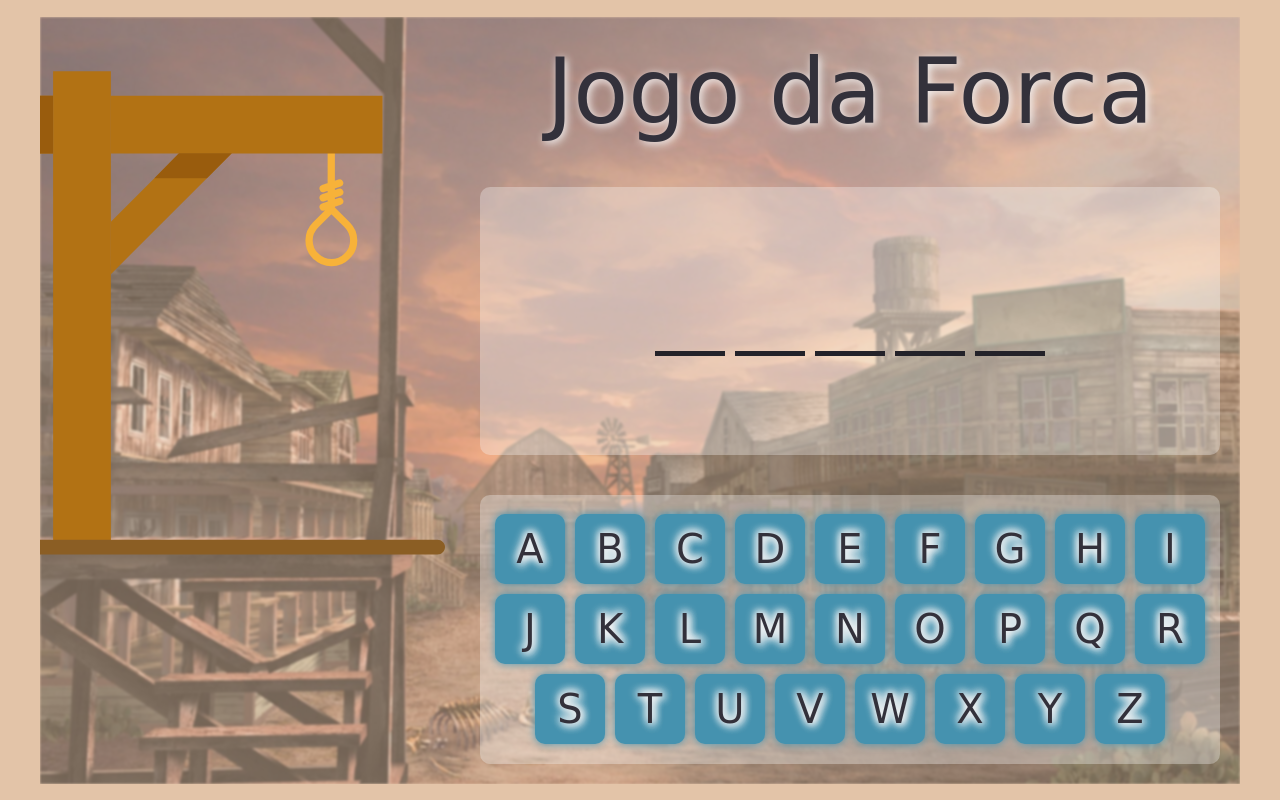
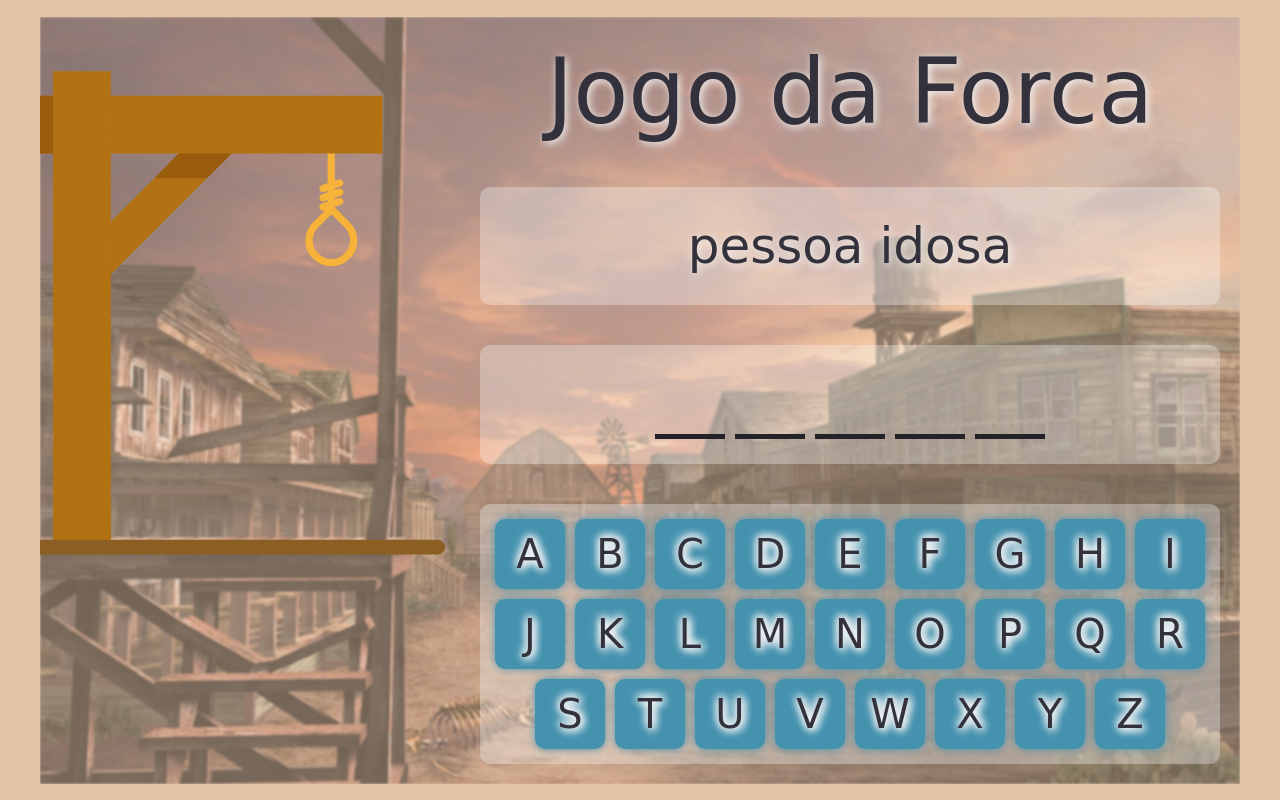
Before and after one commit to trallerd/atvd06-webi, a plain HTML site: page index.html in a window 1280 px wide. Both pictures are taken after a click on the button "Fácil". Drawn offline with Linux system fonts and the light colour scheme; a web font is replaced by a local one.

Commit message:
palavras e dica

```diff
--- a/index.html
+++ b/index.html
@@ -61,6 +61,7 @@
         <div id="cadastrar">
           <h2>Cadastrar Palvra</h2>
           <input type="text" id="input-palavra" placeholder="Palavra">
+          <input type="text" id="input-dica" placeholder="Dica da Palavra">
           <select id="select-dificuldade">
             <option value=""select></option>
             <option value="facil">Fácil</option>
@@ -73,6 +74,7 @@
             <button class="botao-voltar">Voltar</button>
           </div>
         <div id="jogo">
+          <h2 class="dica"></h2>
           <div class="respsota">
             <div class="palavra">
               <div class="letra-0">A</div>
--- a/jogo.js
+++ b/jogo.js
@@ -28,9 +28,42 @@ const elementos = {
 };
 
 const palavras = {
-  facil: ['anciã', 'série', 'avaro', 'maior', 'noite', 'ímpar', 'salvo', 'vetor', 'prado', 'pecha'],
-  medio: ['cônjuge', 'exceção', 'efêmero', 'prolixo', 'idílico', 'análogo', 'caráter', 'genuíno', 'estória', 'sublime'],
-  dificil: ['concepção', 'plenitude', 'essencial', 'hipócrita', 'corolário', 'paradigma', 'dicotomia', 'hegemonia', 'ratificar', 'propósito'],
+  facil: [
+    { palavra: 'anciã', dica: 'pessoa idosa' },
+    { palavra: 'série', dica: 'entretenimento televisivo' },
+    { palavra: 'avaro', dica: 'AVARENTO' },
+    { palavra: 'maior', dica: 'Que não é pequeno' },
+    { palavra: 'noite', dica: 'contrario de dia' },
+    { palavra: 'ímpar', dica: 'contrario de par' },
+    { palavra: 'salvo', dica: 'contrario de perdido' },
+    { palavra: 'vetor', dica: 'geometria' },
+    { palavra: 'prado', dica: 'municipio do estado da Bahia' },
+    { palavra: 'pecha', dica: 'O mesmo que percha' },
+  ],
+  medio: [
+    { palavra: 'cônjuge', dica: 'casal' },
+    { palavra: 'exceção', dica: 'não é regra' },
+    { palavra: 'efêmero', dica: 'que dura um dia' },
+    { palavra: 'prolixo', dica: 'que não sabe sintetizar o pensamento' },
+    { palavra: 'idílico', dica: 'relativo a ou que tem o caráter de idílio' },
+    { palavra: 'análogo', dica: 'referente a analogia' },
+    { palavra: 'caráter', dica: 'sinal' },
+    { palavra: 'genuíno', dica: 'verdadeiro' },
+    { palavra: 'estória', dica: 'narrativa de cunho popular e tradicional' },
+    { palavra: 'sublime', dica: 'elevado' },
+  ],
+  dificil: [
+    { palavra: 'concepção', dica: 'criação' },
+    { palavra: 'plenitude', dica: 'integridade' },
+    { palavra: 'essencial', dica: 'primordial' },
+    { palavra: 'hipócrita', dica: 'ato de fingir ter crenças, virtudes' },
+    { palavra: 'corolário', dica: 'afirmação deduzida de uma verdade já demonstrada' },
+    { palavra: 'paradigma', dica: ' conceito das ciências e da epistemologia que define um exemplo típico ou modelo de algo' },
+    { palavra: 'dicotomia', dica: 'é uma partição de um todo em duas partes' },
+    { palavra: 'hegemonia', dica: 'supremacia' },
+    { palavra: 'ratificar', dica: 'confirmar' },
+    { palavra: 'propósito', dica: 'intensão' },
+  ],
 };
 
 const novoJogo = () => {
@@ -137,7 +170,8 @@ const mostrarMensagem = vitoria => {
 
 const sortearPalavra = () => {
   const i = Math.floor(Math.random() * palavras[jogo.dificuldade].length);
-  const palavra = palavras[jogo.dificuldade][i];
+  const palavra = palavras[jogo.dificuldade][i].palavra;
+  document.querySelector('.dica').textContent = palavras[jogo.dificuldade][i].dica;
   jogo.definirPalavra(palavra);
 
   console.log(jogo.palavra.original);
@@ -167,23 +201,24 @@ const cenaPalavra = () => {
   elementos.telaInicial.style.display = 'none';
   elementos.telaCadastra.style.display = 'flex';
   elementos.telaJogo.style.display = 'none';
-}
+};
 
 const cadastraPalavras = () => {
-  let palav = document.querySelector('#input-palavra')
-  let dificult = document.querySelector('#select-dificuldade')
-  if(dificult.value == 'facil'){
-    palavras.facil.push(palav.value)
-    novoJogo()
-  }else if(dificult.value == 'medio'){
-    palavras.medio.push(palav.value)
-    novoJogo()
-  }if(dificult.value == 'dificil'){
-    palavras.dificil.push(palav.value)
-    novoJogo()
+  let palav = document.querySelector('#input-palavra');
+  let dificult = document.querySelector('#select-dificuldade');
+  let dic = document.querySelector('#input-dica');
+  if (dificult.value == 'facil') {
+    palavras.facil.push({palavra: palav.value, dica: dic.value});
+    novoJogo();
+  } else if (dificult.value == 'medio') {
+    palavras.medio.push({palavra: palav.value, dica: dic.value});
+    novoJogo();
   }
-
-}
+  if (dificult.value == 'dificil') {
+    palavras.dificil.push({palavra: palav.value, dica: dic.value});
+    novoJogo();
+  }
+};
 
 const replace = (str, i, newChar) => str.substring(0, i) + newChar + str.substring(i + 1);
 
```
